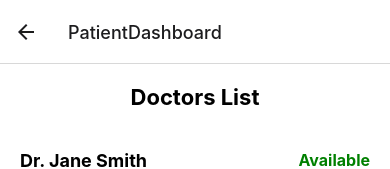
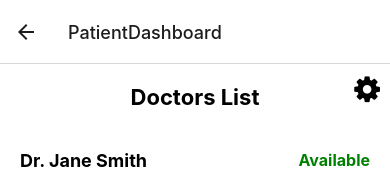
Before and after one commit to ManjurulDev/digital-doc, a React Native app: screen /PatientDashboard in a window 390 px wide. Shown: the top 169 px of the page. Built offline with nearby package versions, Linux system fonts and the light colour scheme.

Commit message:
Item dwar added

```diff
--- a/package.json
+++ b/package.json
@@ -26,6 +26,7 @@
     "react-native-safe-area-context": "^4.8.0",
     "react-native-screens": "^3.29.0",
     "react-native-sound": "^0.11.2",
+    "react-native-vector-icons": "^10.0.2",
     "zego-express-engine-reactnative": "3.2.0"
   },
   "devDependencies": {
--- a/src/PatientDashboard.js
+++ b/src/PatientDashboard.js
@@ -1,5 +1,6 @@
 import React from 'react';
 import {FlatList, StyleSheet, Text, View} from 'react-native';
+import AppDrawer from "./components/AppDrawer";
 
 const doctorsData = [
   // Example data structure
@@ -23,6 +24,7 @@ const DoctorItem = ({name, specialty, available}) => (
 const PatientDashboard = () => {
   return (
     <View style={styles.container}>
+      <AppDrawer />
       <Text style={styles.header}>Doctors List</Text>
       <FlatList
         data={doctorsData}
--- /dev/null
+++ b/src/components/AppDrawer.js
@@ -0,0 +1,59 @@
+// AppDrawer.js
+import React, {useState} from 'react';
+import {View, Text, StyleSheet, TouchableOpacity} from 'react-native';
+import Icon from 'react-native-vector-icons/FontAwesome'; // Import the Icon component
+
+const AppDrawer = ({onLogout, onProfile}) => {
+  const [isVisible, setIsVisible] = useState(false);
+
+  const toggleDrawer = () => {
+    setIsVisible(!isVisible);
+  };
+
+  return (
+    <>
+      <TouchableOpacity style={styles.iconButton} onPress={toggleDrawer}>
+        <Icon name="gear" size={30} color="black" />
+      </TouchableOpacity>
+
+      {isVisible && (
+        <View style={styles.drawer}>
+          <TouchableOpacity onPress={onProfile}>
+            <Text style={styles.drawerItem}>Profile</Text>
+          </TouchableOpacity>
+          <TouchableOpacity onPress={onLogout}>
+            <Text style={styles.drawerItem}>Logout</Text>
+          </TouchableOpacity>
+        </View>
+      )}
+    </>
+  );
+};
+
+const styles = StyleSheet.create({
+  iconButton: {
+    position: 'absolute',
+    top: 10,
+    right: 10, // Position on the right side
+    zIndex: 1001, // Ensure the button is above the drawer
+  },
+  drawer: {
+    position: 'absolute',
+    top: 40, // Below the settings icon
+    left: 0,
+    right: 0,
+    backgroundColor: 'white',
+    padding: 20,
+    shadowColor: '#000',
+    shadowOpacity: 0.2,
+    shadowRadius: 5,
+    elevation: 5,
+    zIndex: 1000,
+  },
+  drawerItem: {
+    fontSize: 18,
+    marginBottom: 20,
+  },
+});
+
+export default AppDrawer;
```
Also changed, not shown: 1 other file (tests, documents, lock files or other folders).
